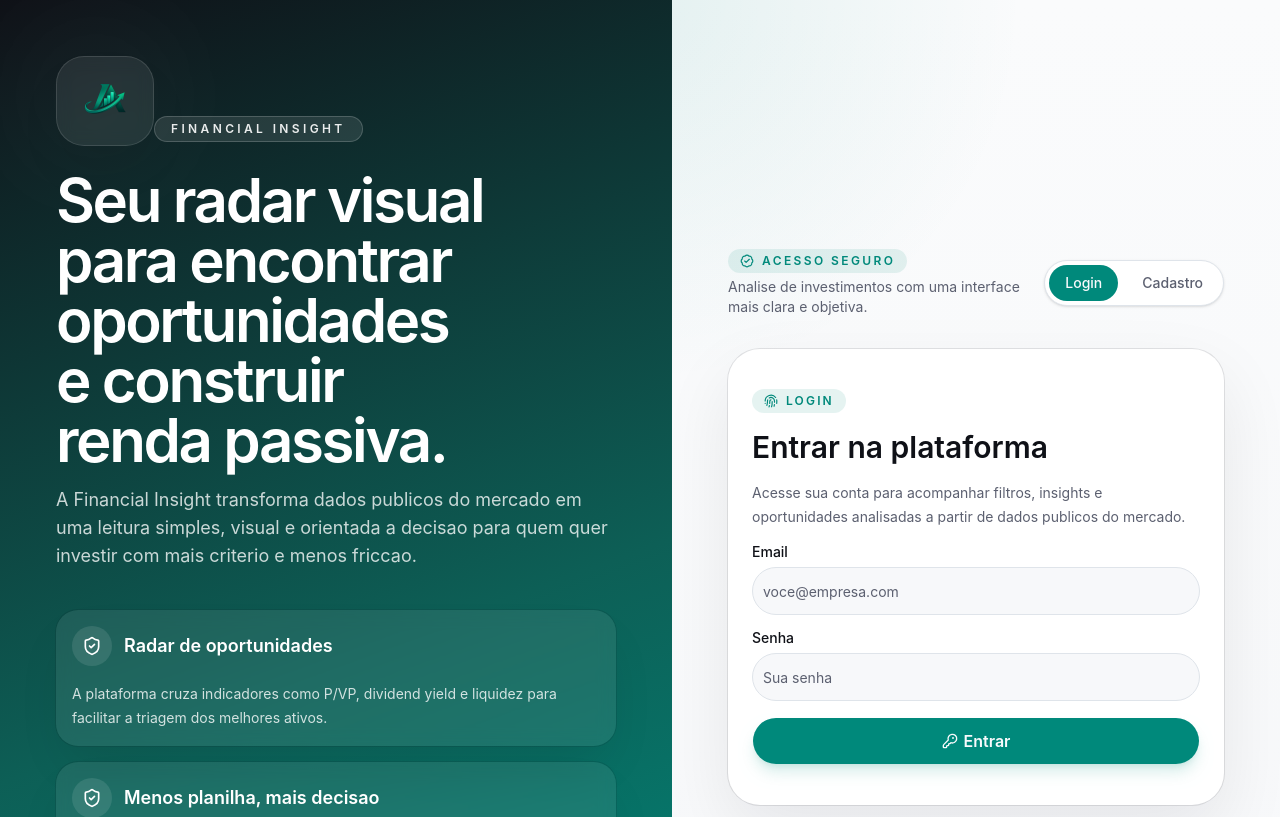
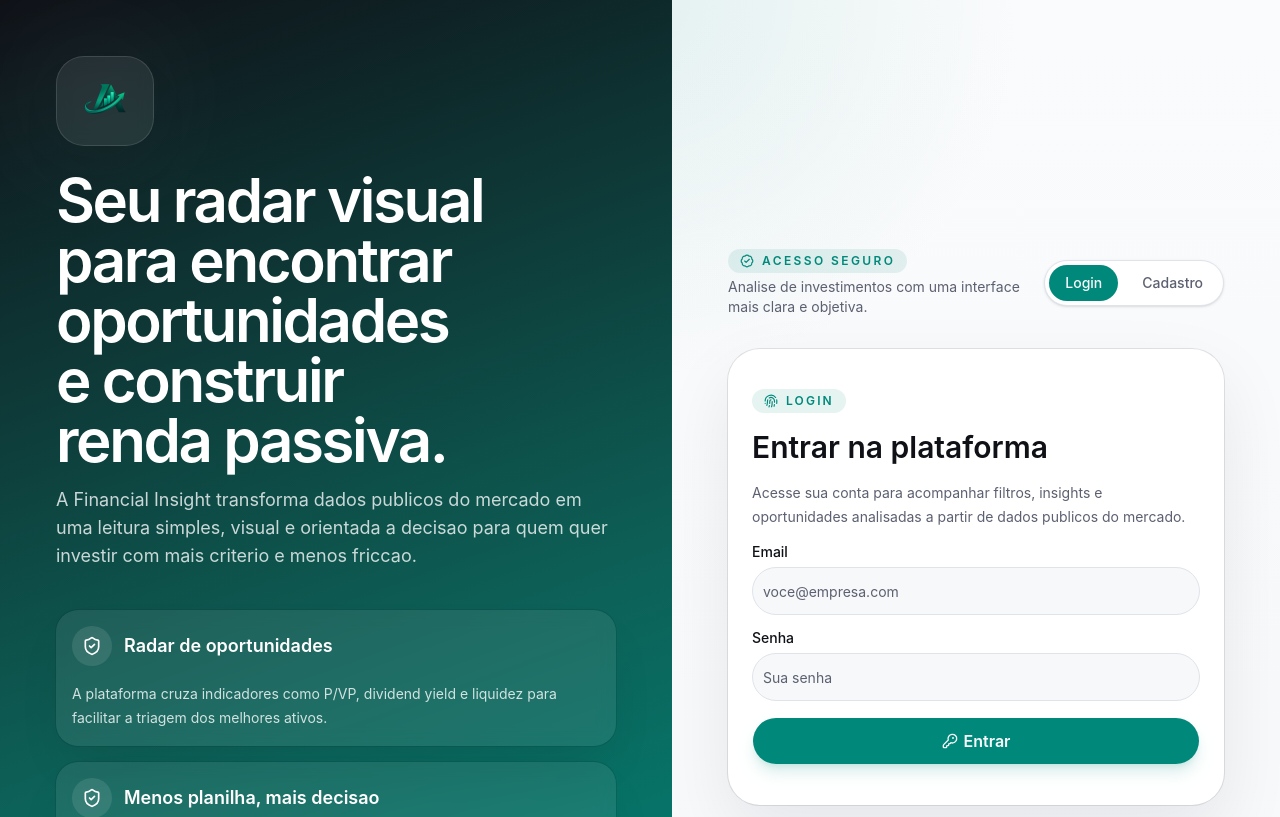
Before and after one commit to JCZerf/financial_insight_web, a React (Vite) app: page /login in a window 1280 px wide. Shown: the top 817 px of the page. Built offline with nearby package versions, Linux system fonts and the light colour scheme.

Commit message:
feat: add financial logo asset and update eyebrow prop in AuthShell component

```diff
--- a/src/components/layout/auth-shell.jsx
+++ b/src/components/layout/auth-shell.jsx
@@ -46,9 +46,11 @@ export function AuthShell({
               </div>
             ) : null}
 
-            <span className="inline-flex w-fit items-center rounded-full border border-white/18 bg-white/10 px-4 py-1 text-xs font-semibold tracking-[0.28em] uppercase text-white/90">
-              {eyebrow}
-            </span>
+            {eyebrow ? (
+              <span className="inline-flex w-fit items-center rounded-full border border-white/18 bg-white/10 px-4 py-1 text-xs font-semibold tracking-[0.28em] uppercase text-white/90">
+                {eyebrow}
+              </span>
+            ) : null}
 
             <div className="max-w-2xl space-y-4">
               <h1 className="text-4xl leading-none font-semibold text-balance sm:text-5xl lg:text-6xl">
--- a/src/pages/login/login-page.jsx
+++ b/src/pages/login/login-page.jsx
@@ -25,7 +25,7 @@ export function LoginPage() {
 
   return (
     <AuthShell
-      eyebrow="Financial Insight"
+      eyebrow=""
       title="Seu radar visual para encontrar oportunidades e construir renda passiva."
       description="A Financial Insight transforma dados publicos do mercado em uma leitura simples, visual e orientada a decisao para quem quer investir com mais criterio e menos friccao."
       currentView="login"
```
Also changed, not shown: src/assets/financial_insight_logo_with_name.png (added).
